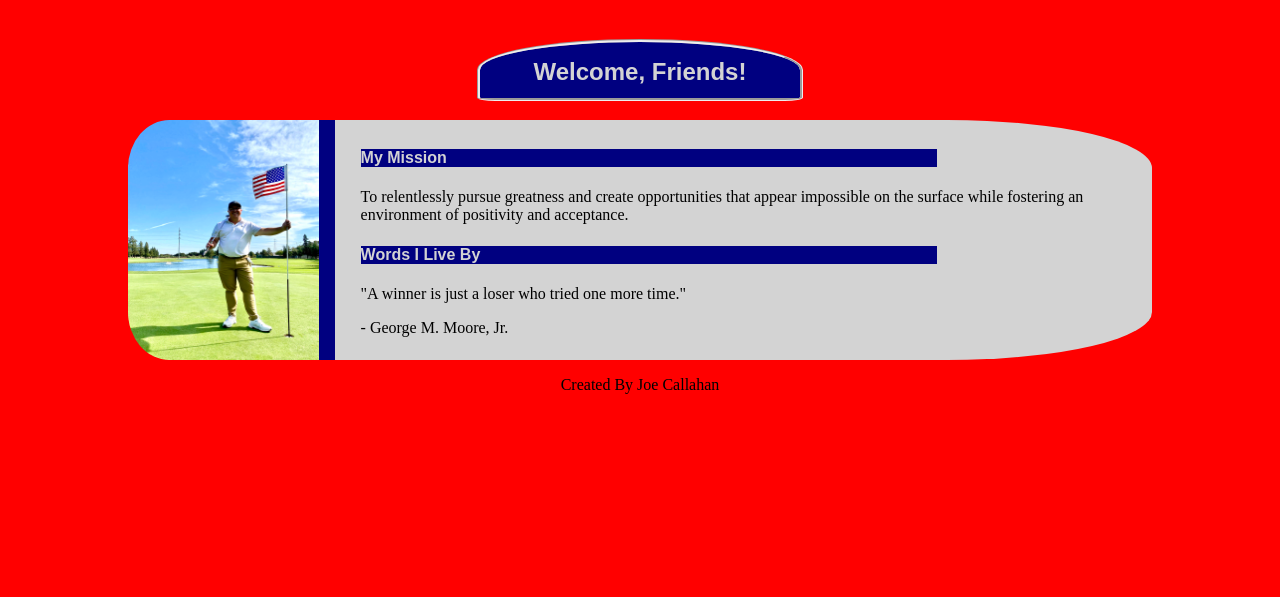
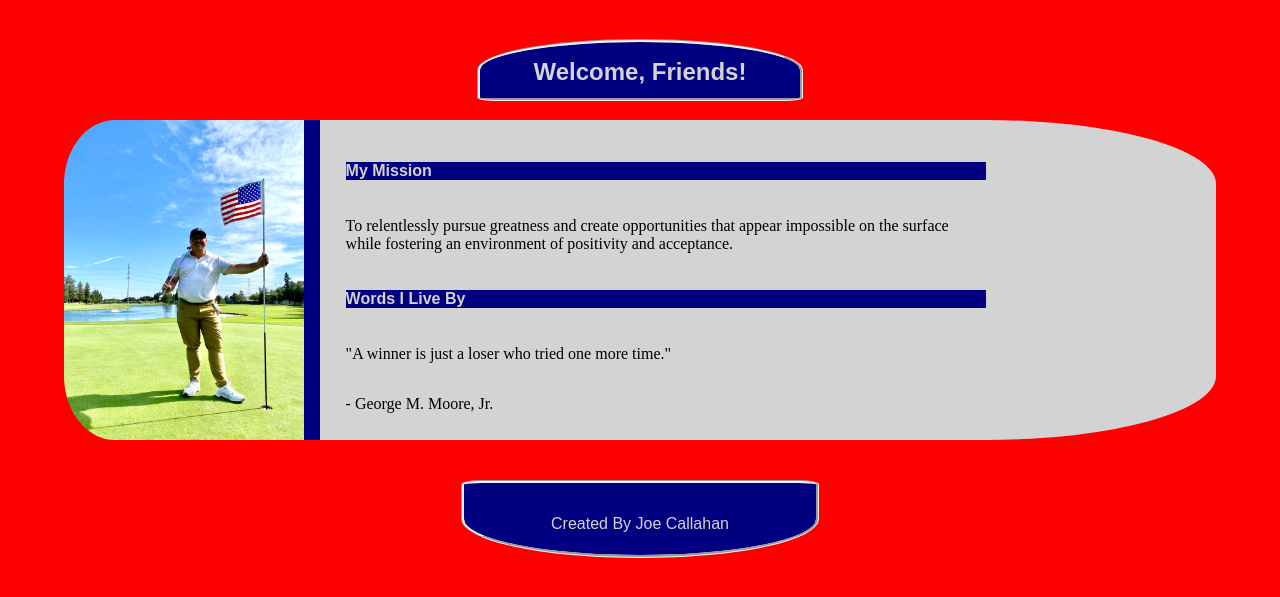
Before and after one commit to Joe-Callahan/career-simulation-personal-website-part2, a plain HTML site: page index.html in a window 1280 px wide. Shown: the part 189-786 px from the top of the page. Drawn offline with Linux system fonts and the light colour scheme.

Commit message:
styling/formatting

```diff
--- a/index.html
+++ b/index.html
@@ -20,14 +20,14 @@
       <main>
         <h2>Welcome, Friends!</h2>
 
-        <section>
+        <section id="home-container">
           <img
             src="about-me-images/joe.jpg"
             alt="Joe on the green"
             id="home-image"
           />
 
-          <div>
+          <div id="home-main">
             <h4>My Mission</h4>
 
             <p>
--- a/style.css
+++ b/style.css
@@ -70,16 +70,17 @@ h2 {
   border-style: groove;
 }
 
-section {
+#home-container {
   background-color: lightgray;
   border-radius: 20%;
   display: flex;
   align-items: center;
-  width: 80vw;
+  width: 90vw;
+  height: 40vh;
 }
 
 #home-image {
-  height: 30vh;
+  height: 40vh;
   width: 30vh;
   border-start-start-radius: 20%;
   border-end-start-radius: 20%;
@@ -93,14 +94,35 @@ h4 {
   color: lightgray;
   font-family: fantasy;
   background-color: navy;
-  width: 45vw;
+  width: 50vw;
 }
 
-#home-body {
-  width: 30vw;
+#home-main {
+  width: 50vw;
+  height: 35vh;
+  display: flex;
+  flex-direction: column;
 }
 
 img {
   height: 20vh;
   width: 20vh;
 }
+
+footer {
+  margin: 5vh;
+  color: lightgray;
+  font-family: fantasy;
+  background-color: navy;
+  width: 40vh;
+  height: 5vh;
+  text-align: center;
+  padding-top: 2vh;
+  border-start-end-radius: 10%;
+  border-end-end-radius: 90%;
+  border-start-start-radius: 10%;
+  border-end-start-radius: 90%;
+  border-color: white , blue;
+  border-style: groove;
+  padding: 2vh;
+}
```
